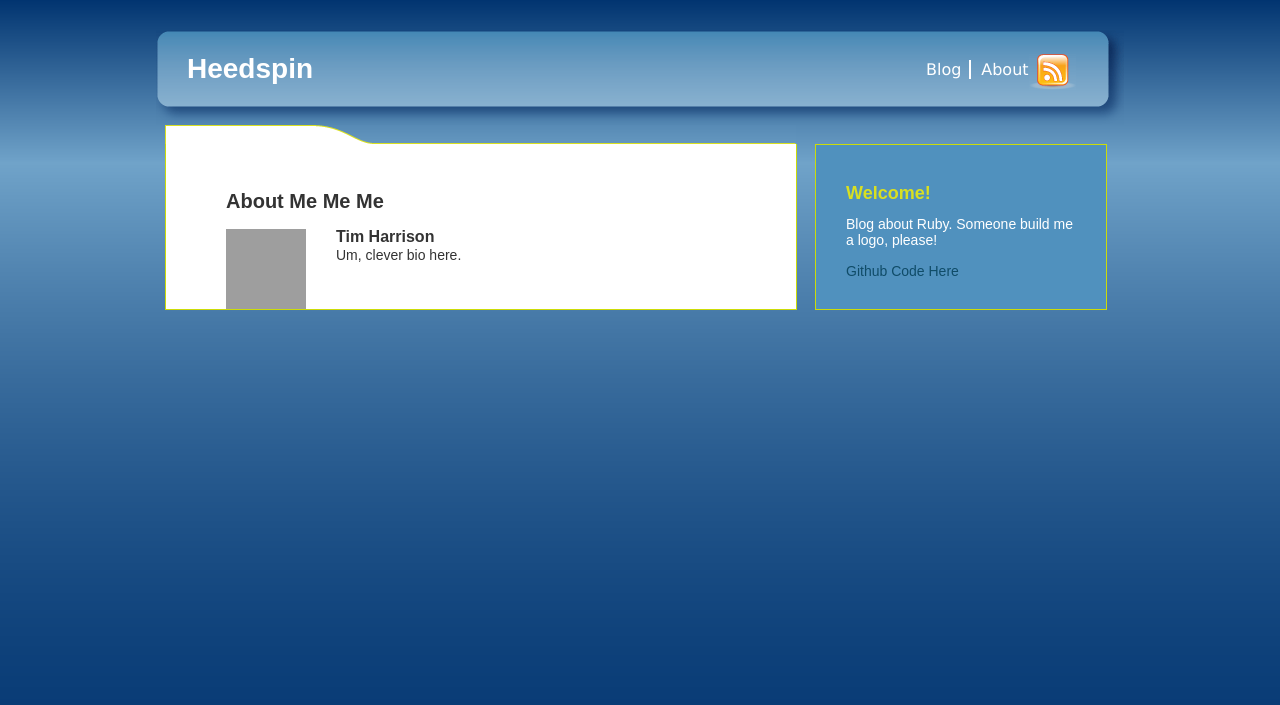
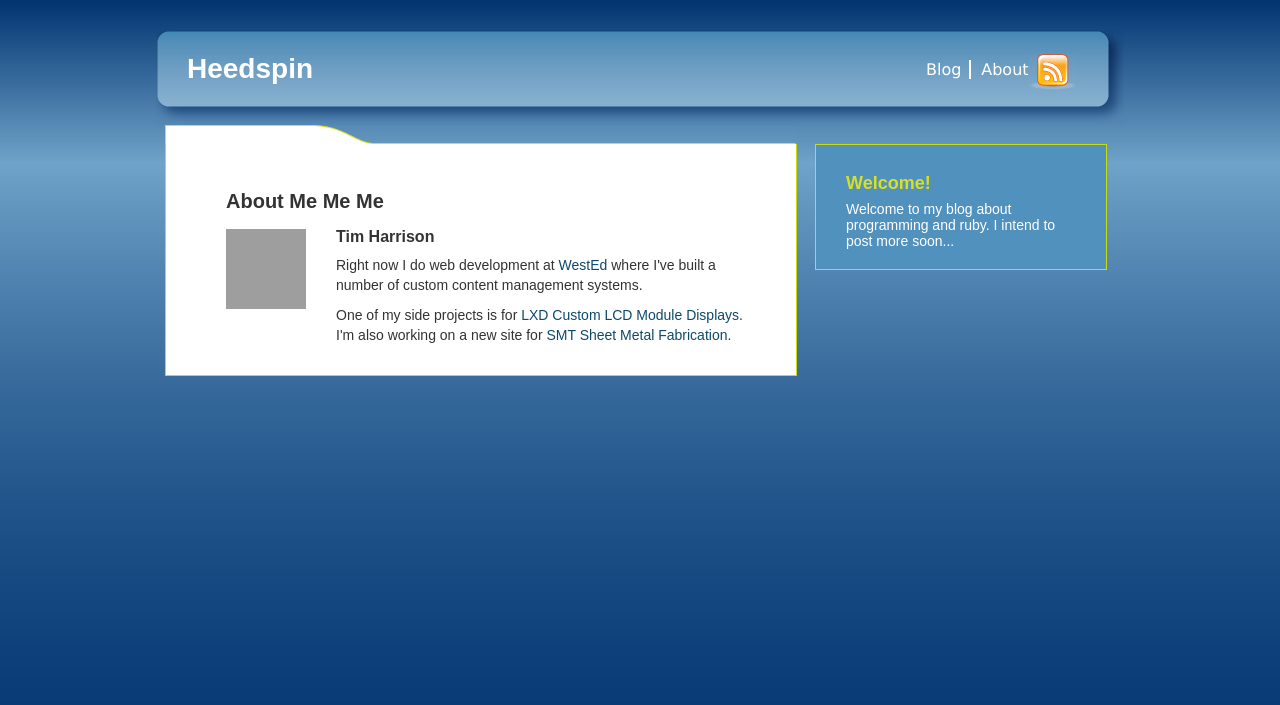
Before and after one commit to heedspin/heedspin.github.com, a Jekyll site: the page built from about.html, in a window 1280 px wide. Shown: the top 705 px of the page. Built offline with Jekyll 4.4.1, drawn with Linux system fonts in a browser that asks for light colours; grey boxes are pictures that could not be loaded.

Commit message:
Turn mentions module into generic link module. Add some links!

```diff
--- a/_layouts/default.html
+++ b/_layouts/default.html
@@ -59,18 +59,14 @@
       <div class="mod">
         <h2>Welcome!</h2>
         <p>
-					Blog about Ruby.  Someone build me a logo, please!
+					Welcome to my blog about programming and ruby.  I intend to post more soon...
 				</p>
-				<p>
-					<a href="http://github.com/heedspin">Github Code Here</a>
-        </p>
       </div>
 
-      {% if page.mentions %}
-      <div class="mod">
-        <h2>Mentions:</h2>
-        {% for mention in page.mentions %}
-        <p>{{ mention }}</p>
+      {% if page.links %}
+      <div class="mod links">
+        {% for link in page.links %}
+        <p>{{ link }}</p>
         {% endfor %}
       </div>
       {% endif %}
--- a/_posts/2010-03-22-transactional-factories.mdown
+++ b/_posts/2010-03-22-transactional-factories.mdown
@@ -6,8 +6,9 @@
 topics: []
 published: true
 description: Using nested database transactions to allow efficient programmatic initialization of ruby unit test data.
-mentions:
+links:
 - Russ Olsen and David Block give a short description of transactional-factories in their <a href="http://ruby5.envylabs.com/episodes/122-episode-120-october-15th-2010/stories/1051-transactional-factories">Episode 120 on Ruby5</a>
+- <a href="https://github.com/heedspin/transactional-factories">View the source on github</a>
 ---
 
 Transactional-factories is a ruby gem that I created to help speed up my tests.  It uses nested database transactions to allow efficient, programmatic initialization of test data.  In short, it gives each test case a class-level setup callback that is invoked only once.
--- a/about.html
+++ b/about.html
@@ -12,7 +12,11 @@
   <div class="person-info">
     <h3>Tim Harrison</h3>
     <p>
-Um, clever bio here.
+			Right now I do web development at <a href="https://www.wested.org">WestEd</a> where I've built a number of custom content management systems.
     </p>
+		<p>
+			One of my side projects is for <a href="http://www.lxdinc.com">LXD Custom LCD Module Displays</a>.<br />
+			I'm also working on a new site for <a href="http://www.smtcoinc.com">SMT Sheet Metal Fabrication</a>.
+		</p>
   </div>
 </div>
--- a/css/screen.css
+++ b/css/screen.css
@@ -20,7 +20,7 @@
 	}
 
 a:link, a:visited {
-	color: #317b9e;
+	color: #0e4968;
 	text-decoration: none;
 	}
 a:hover, a:active {
@@ -422,13 +422,13 @@
 	width: 300px;
 	}
 #main .modules p {
-	margin-top: 15px;
+	margin-top: 10px;
 	}
 #main .modules .mod {
 	width: 230px;
 	background-color: #5091be;
 	margin: 0 0 50px 0;
-	padding: 30px;
+	padding: 20px 30px;
 	border: 1px solid #ccdc08;
 	}
 
@@ -509,7 +509,9 @@
 	text-decoration: none;
 	}
 
-
+.modules .links {
+	background: url(../images/pointing-right.png) no-repeat left 1px;
+}
 
 /* uniqe page
 -------------------------------------------------------------------- */
@@ -598,7 +600,7 @@
 }
 
 #main .content .person-info p {
-  margin: 0 0 0 0;
+  margin: 10px 0 0 0;
   padding: 0 0 0 0;
 }
 
--- a/index.html
+++ b/index.html
@@ -1,6 +1,8 @@
 ---
 layout: default
 title: Heedspin
+links:
+- I recommend following the <a href="http://criticaljuncture.org/">ruby and web experts at Critical Juncture</a>
 ---
 
 {% for post in site.posts %}
```
Also changed, not shown: images/pointing-right.png (added).
